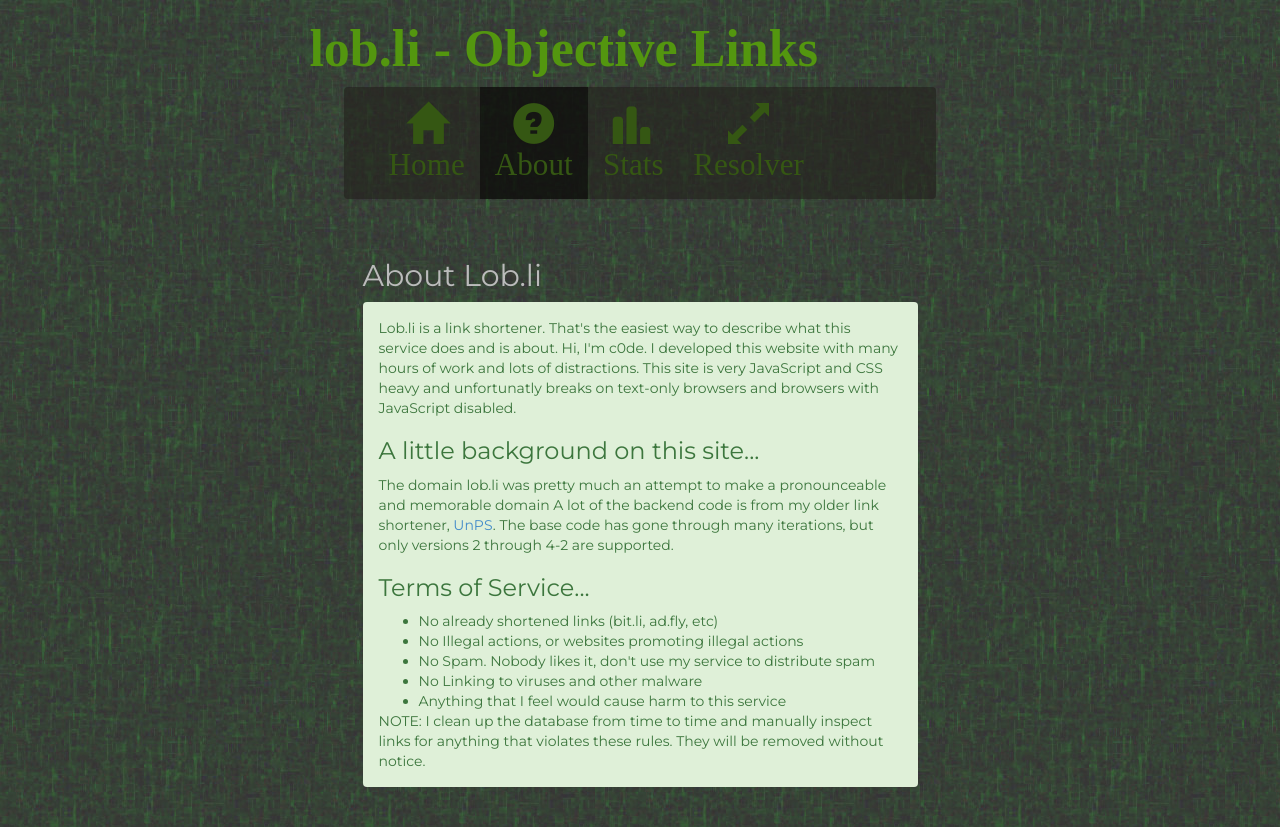
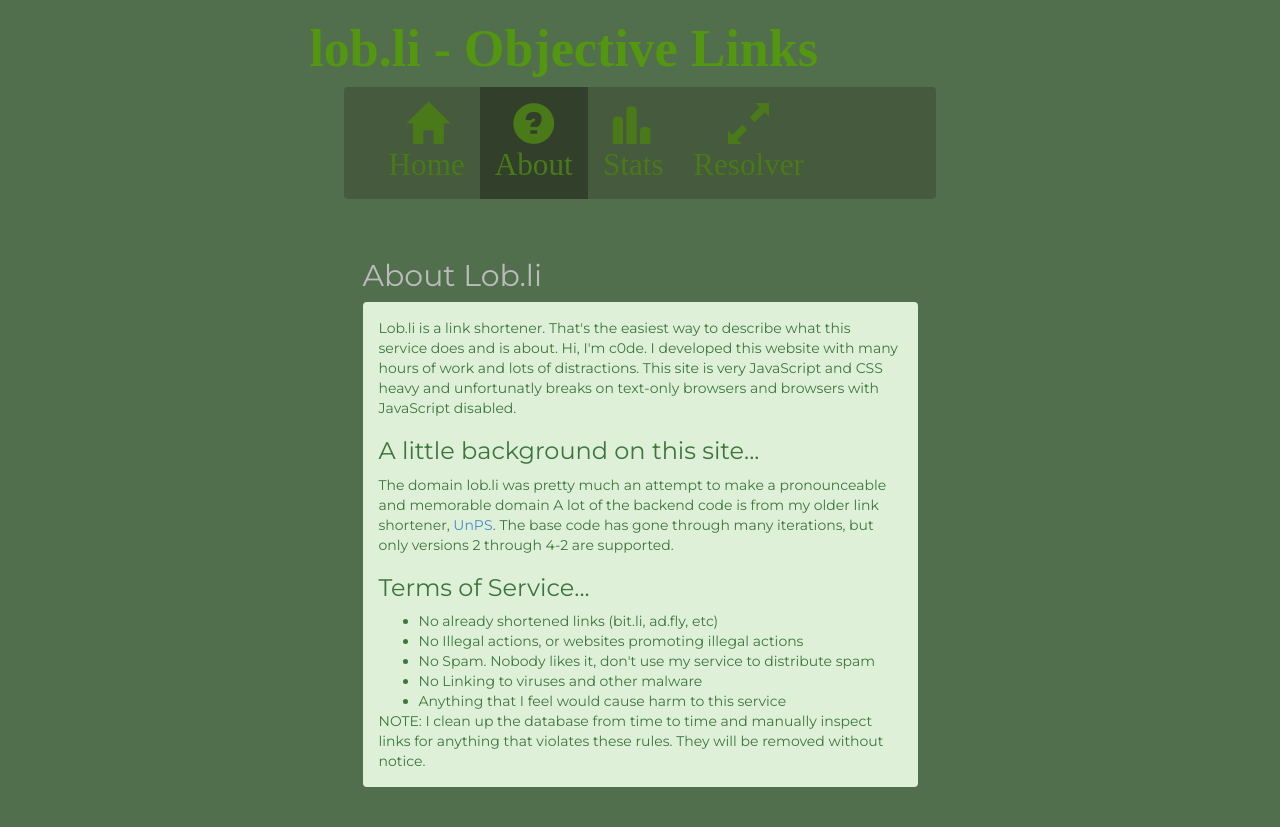
Before and after one commit to gamaio/lobli, a PHP site: page /about.php in a window 1280 px wide. Run offline with PHP 8.4, Linux system fonts and the light colour scheme; some libraries are stand-ins or nearby versions.

Commit message:
Move to simpler color scheme
The original background was a little, "busy". This has been traded in favour
	of a light green background and better matching colors for links & navbar

```diff
--- a/Website/Include/CSS/style.css
+++ b/Website/Include/CSS/style.css
@@ -1,7 +1,7 @@
 body{
   /*background: #2f4f5b;*/
-  background: #1a6b1a;
-  background-image: url('../img/body.jpg');
+  background: #526f4d;
+  /* background-image: url('../img/body.jpg'); */
   font-family: 'Montserrat', serif;
   min-width:100%;
 }
@@ -32,18 +32,18 @@ hr {
 
 .navbar {
   margin-bottom: 20px;
-  background: rgba(34, 32, 27, .6);
+  background: rgba(63, 78, 50, .6);
   border: none;
   width: 52%;
 }
 
 .active{
-  background: rgba(0,0,0,.5);
+  background: rgba(0,0,0,.3);
 }
 
 .navbar li a{
   font-size: 41px;
-  color: #355713;
+  color: #4a791a;
 }
 
 .navbar a:hover{
```
